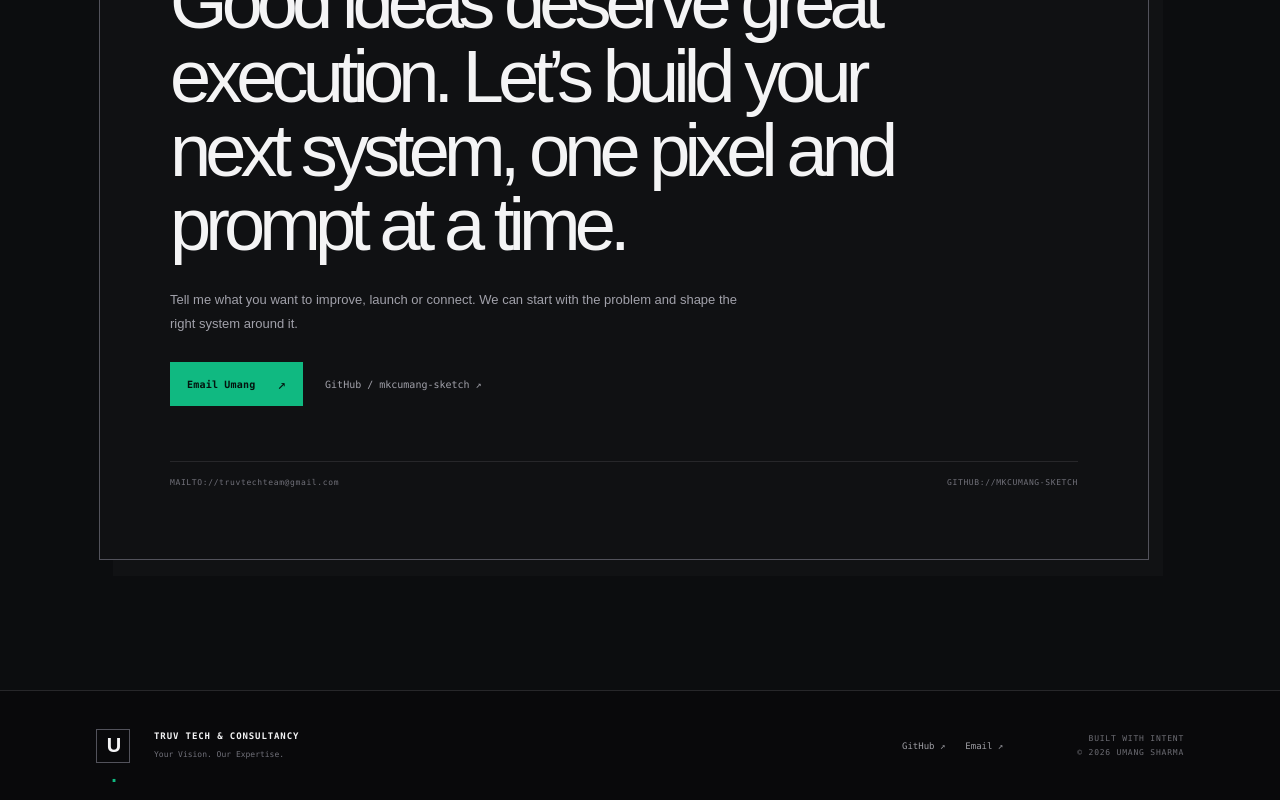
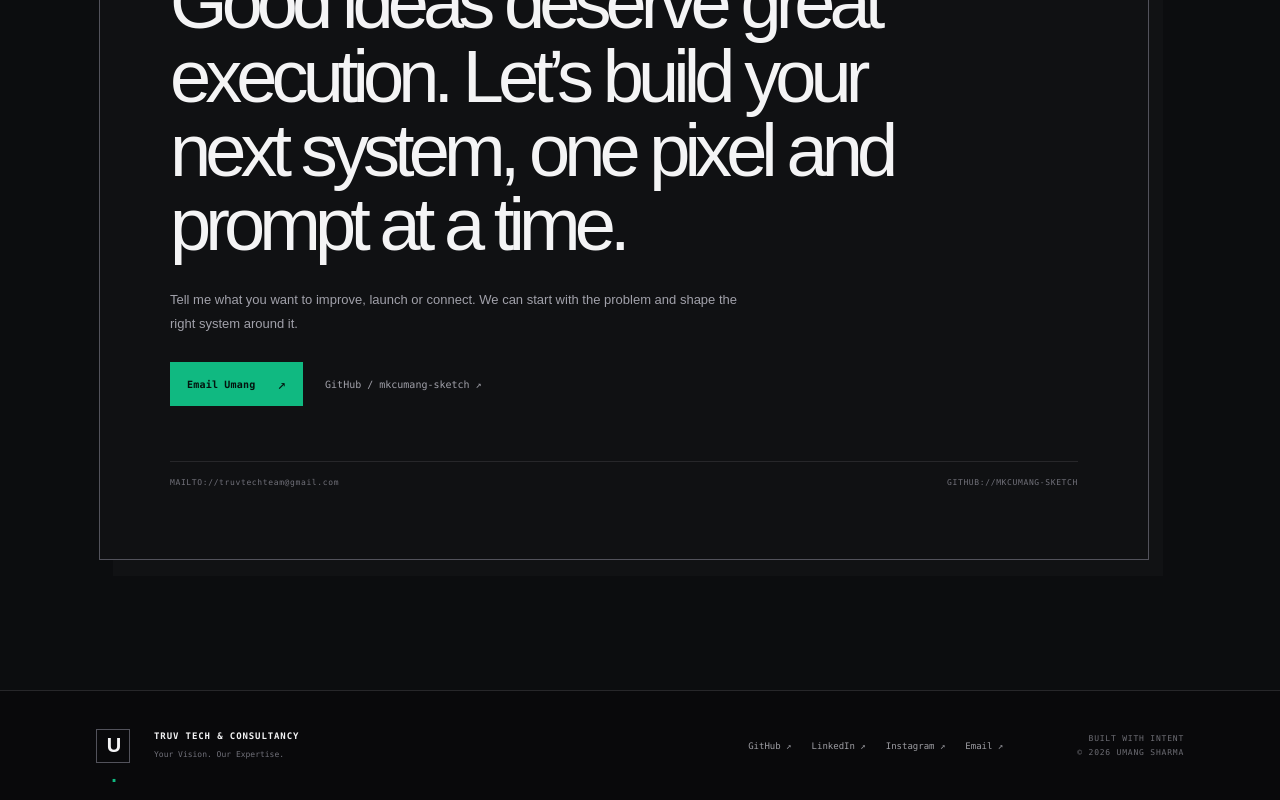
Before and after one commit to mkcumang-sketch/umang-sharma-portfolio, a Next.js app: page / in a window 1280 px wide. Shown: the part 10756-11556 px from the top of the page. Built offline with nearby package versions, Linux system fonts and the light colour scheme.

Commit message:
feat: add LinkedIn and Instagram to footer

```diff
--- a/components/site-footer.tsx
+++ b/components/site-footer.tsx
@@ -5,7 +5,7 @@ export function SiteFooter() {
     <footer className="site-footer">
       <a className="footer-mark" href="#hero">U<span>.</span></a>
       <div className="footer-company"><strong>TRUV TECH &amp; CONSULTANCY</strong><span>Your Vision. Our Expertise.</span></div>
-      <div className="footer-socials"><a href={links.github} target="_blank" rel="noreferrer">GitHub ↗</a><a href={`mailto:${links.email}`}>Email ↗</a></div>
+      <div className="footer-socials"><a href={links.github} target="_blank" rel="noreferrer">GitHub ↗</a><a href={links.linkedin} target="_blank" rel="me noreferrer">LinkedIn ↗</a><a href={links.instagram} target="_blank" rel="me noreferrer">Instagram ↗</a><a href={`mailto:${links.email}`}>Email ↗</a></div>
       <div className="footer-legal"><span>BUILT WITH INTENT</span><span>© {new Date().getFullYear()} UMANG SHARMA</span></div>
     </footer>
   );
```
